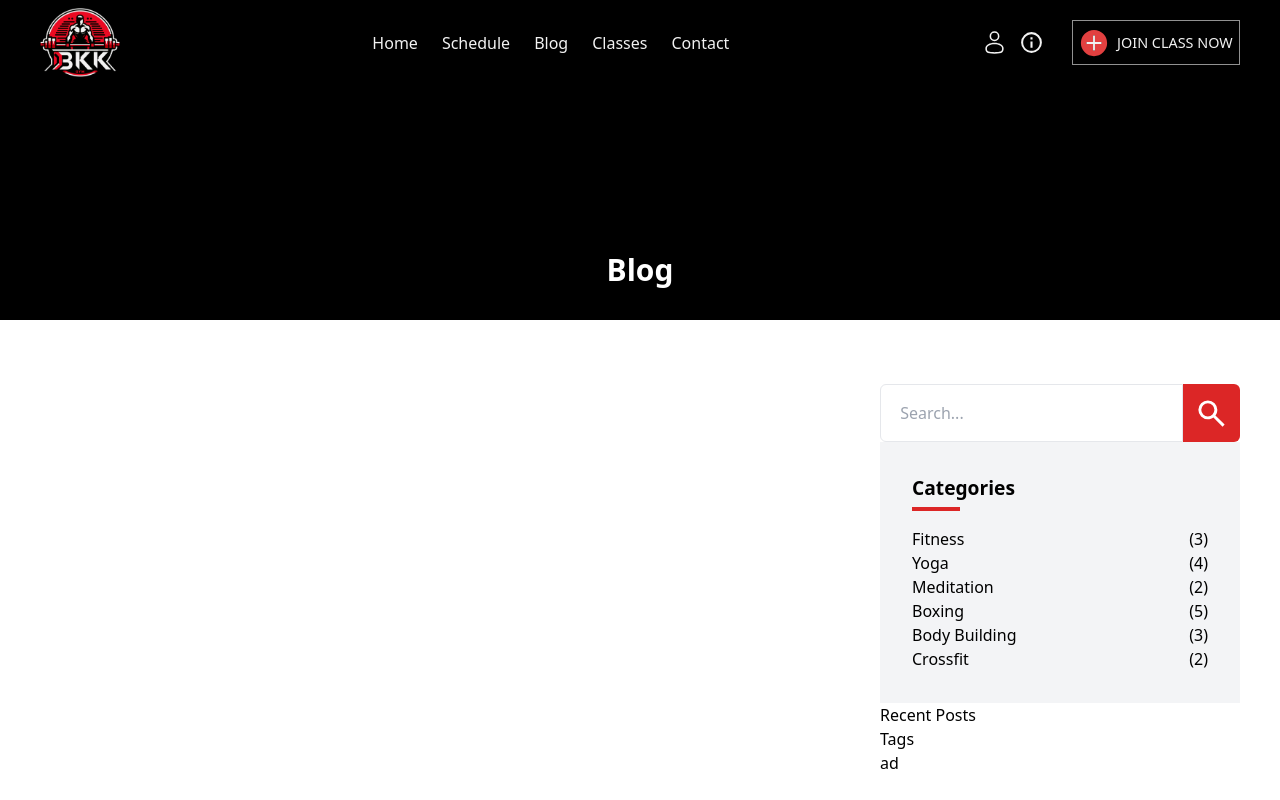
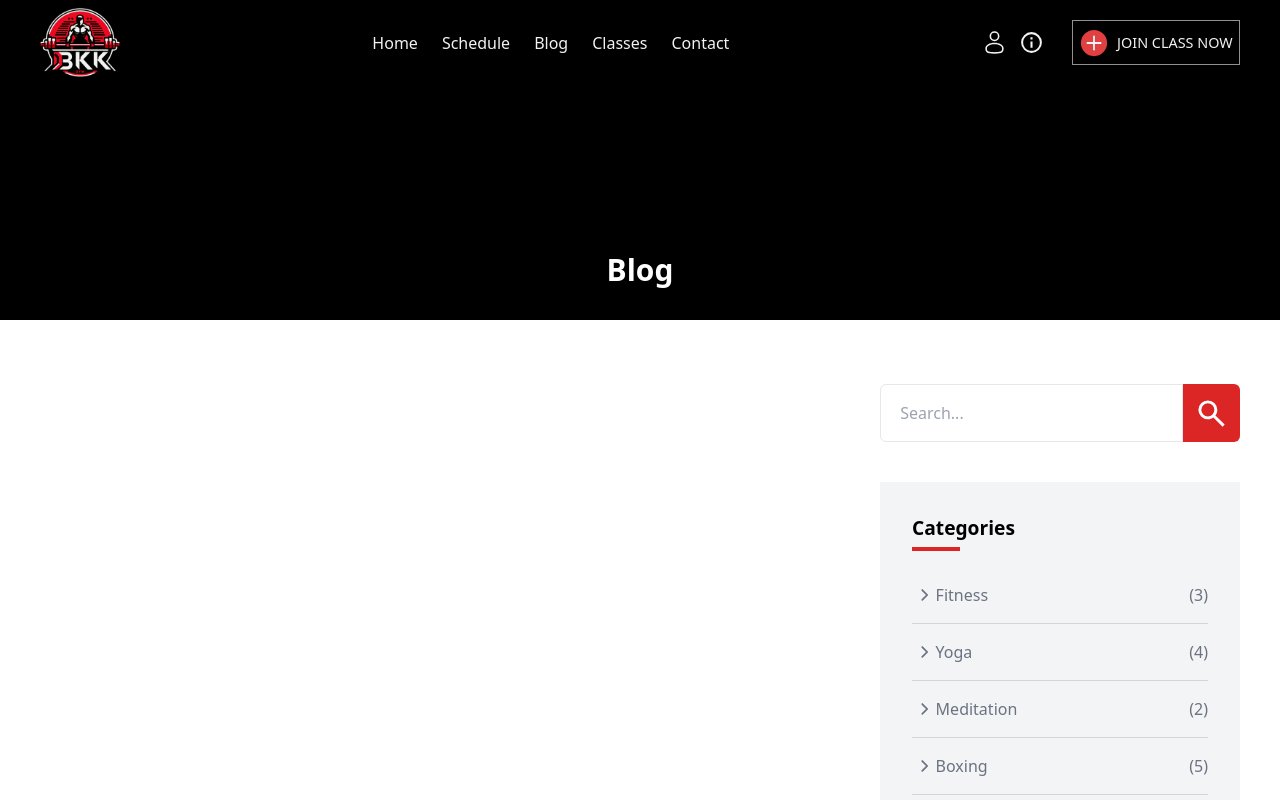
Before and after one commit to OnigiriKing/new-project, a React (Create React App) app: page /blog in a window 1280 px wide. Shown: the top 800 px of the page. Built offline with nearby package versions, Linux system fonts and the light colour scheme.

Commit message:
Blog update

```diff
--- a/src/components/blogComp/Blog.jsx
+++ b/src/components/blogComp/Blog.jsx
@@ -15,7 +15,7 @@ export default function Blog() {
       <TopComp des="Blog" />
       <div class="common-wrapper pt-[4rem] flex">
         <div class="w-[70%]"></div>
-        <div class="w-[30%]">
+        <div class="w-[30%] flex flex-col gap-[2.5rem]">
           <div class="flex">
             <input
               type="search"
@@ -34,8 +34,11 @@ export default function Blog() {
               const category = blogCat[el];
 
               return (
-                <div class="flex justify-between">
-                  <h3>{category.name}</h3>
+                <div class="flex justify-between py-[1rem] border-b-[1px] text-gray-500 border-gray-300">
+                  <h3 class="flex gap-[.6rem]">
+                    <p class="rotate-90">{allSvg(14).arrowSmall}</p>
+                    {category.name}
+                  </h3>
                   <h4>({category.number})</h4>
                 </div>
               );
```
Also changed, not shown: src/dist/style.css.
